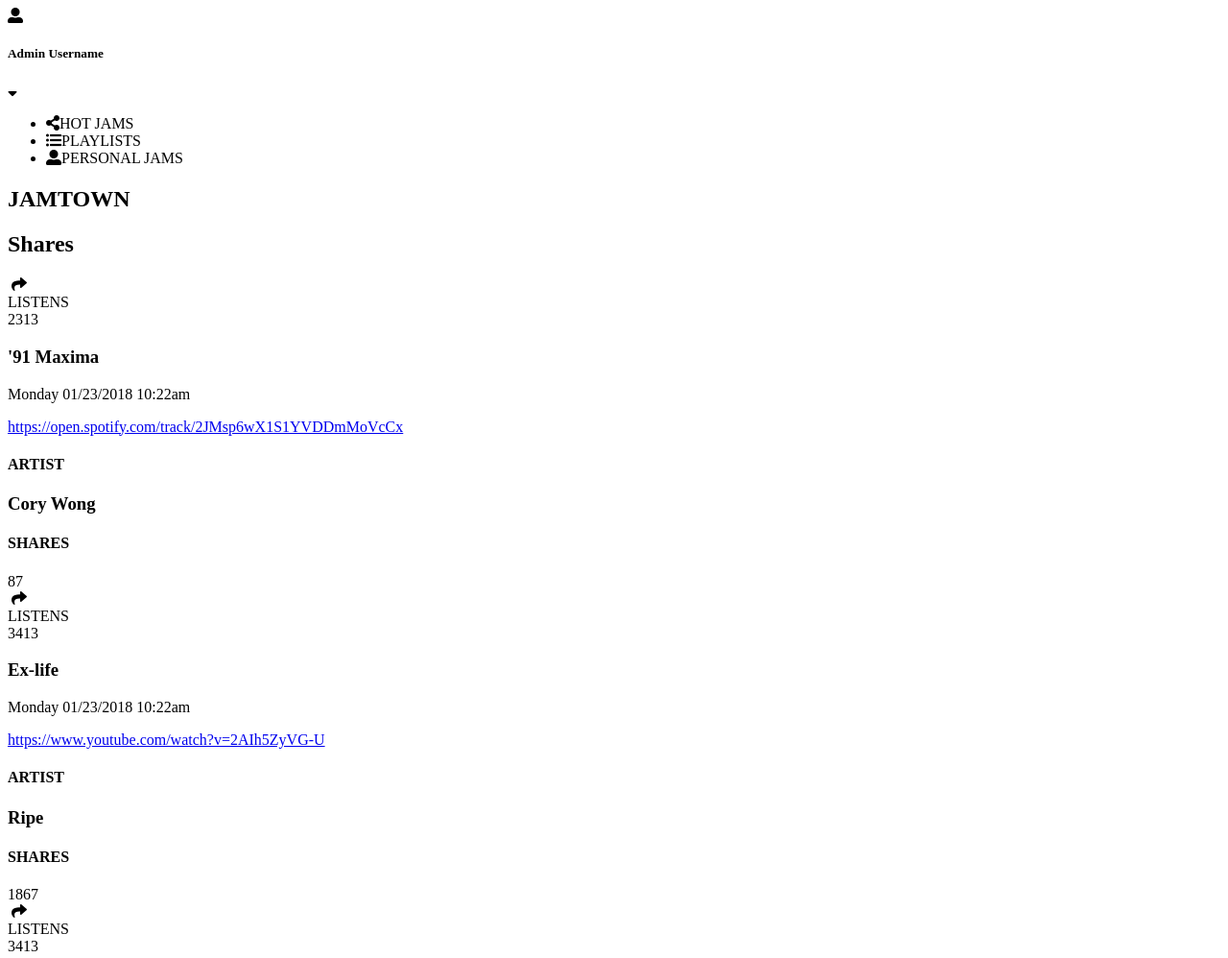
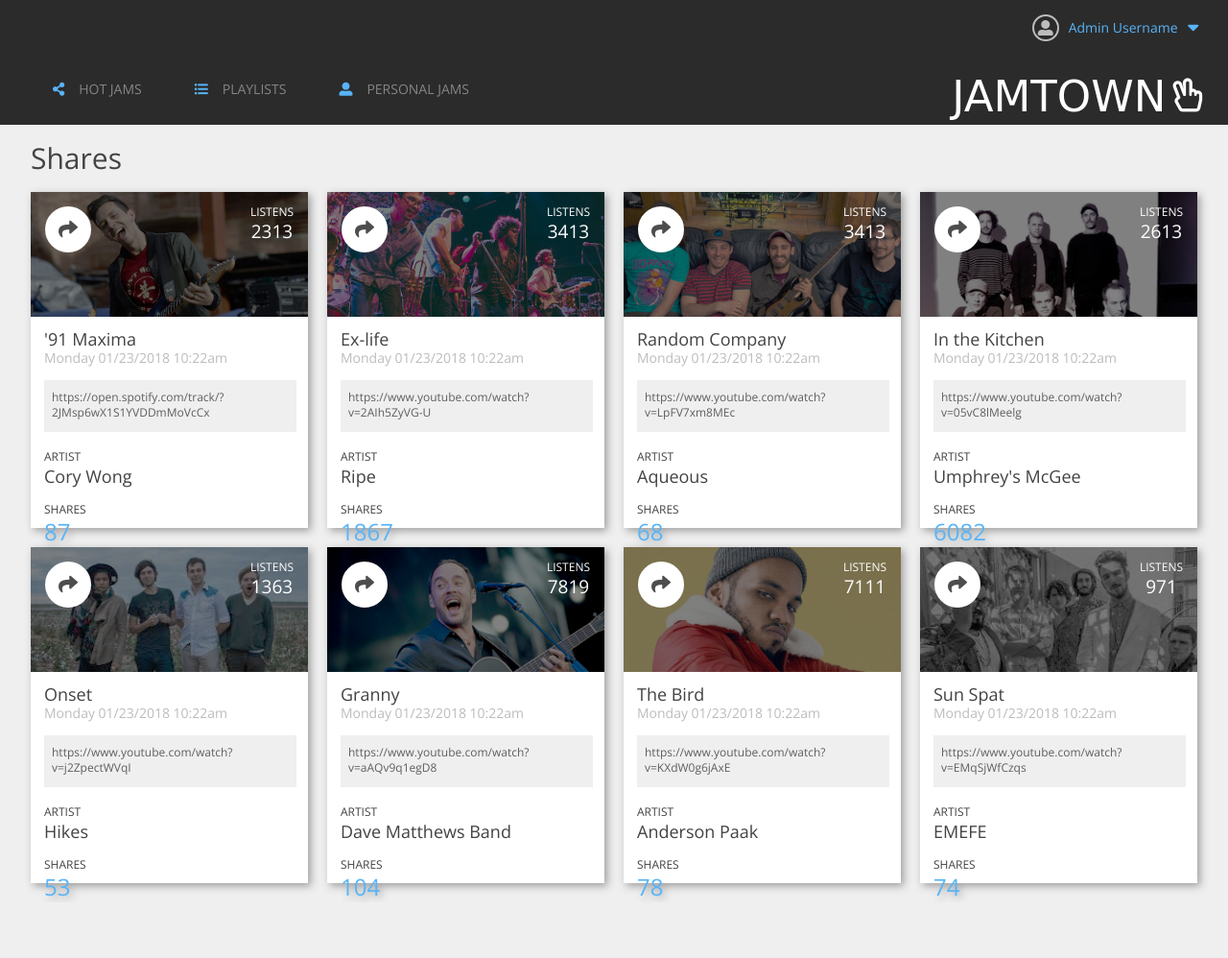
Before and after one commit to jakelauer27/jl-comp-challenge-2, a plain HTML site: page index.html in a window 1280 px wide. Shown: the top 998 px of the page at 96% size. After the commit the page ends 940 px from the top, so only its background shows below. Drawn offline with nearby package versions, Linux system fonts and the light colour scheme; a web font is replaced by a local one.

Commit message:
Add grid and desktop styling

```diff
--- a/index.html
+++ b/index.html
@@ -5,38 +5,44 @@
   <meta http-equiv="X-UA-Compatible" content="IE=edge">
   <title>Static Comp 2</title>
   <meta name="viewport" content="width=device-width, initial-scale=1">
+  <link href="https://fonts.googleapis.com/css?family=Baloo+Tammudu" rel="stylesheet">
+  <link rel="stylesheet" type="text/css" media="screen" href="reset.css" />
   <link rel="stylesheet" type="text/css" media="screen" href="style.css" />
+  <link href="https://fonts.googleapis.com/css?family=Open+Sans:300,400,700" rel="stylesheet">
   <link rel="stylesheet" href="https://use.fontawesome.com/releases/v5.3.1/css/all.css" integrity="sha384-mzrmE5qonljUremFsqc01SB46JvROS7bZs3IO2EmfFsd15uHvIt+Y8vEf7N7fWAU" crossorigin="anonymous">
 </head>
 <body>
   <nav>
     <div class="login-container">
-      <i class="fas fa-user-alt"></i>
+      <i class="fas fa-user-alt user-icon"></i>
       <h5>Admin Username</h5>
-      <i class="fas fa-sort-down"></i>
+      <i class="fas fa-sort-down user-icon-arrow"></i>
     </div>
     <ul class="nav-list">
       <li class="nav-item"><i class="fas fa-share-alt"></i>HOT JAMS</li>
       <li class="nav-item"><i class="fas fa-list-ul"></i>PLAYLISTS</li>
       <li class="nav-item"><i class="fas fa-user-alt"></i>PERSONAL JAMS</li>
     </ul>
-    <h1 class="main-title">JAMTOWN</h1>
+    <h1 class="main-title">JAMTOWN<i class="far fa-hand-peace peace-hand-icon"></i></h1>
   </nav>
   <header>
-    <h2>Shares</h2>
+    <h2 class="shares">Shares</h2>
   </header>
   <main class="container">
     <section>
-      <div class="banner">
-          <img class="background" alt="" src="">
-          <i class="fas fa-share"></i>
+      <div class="banner banner-cory">
+        <i class="fas fa-share share-arrow"></i>
+        <div class="listens-container">
           <div class="listens">LISTENS</div>
           <div class="listen-count">2313</div>
+        </div>
       </div>
       <article>
         <h3>'91 Maxima</h3>
         <p class="date">Monday 01/23/2018 10:22am</p>
-        <a href="https://open.spotify.com/track/2JMsp6wX1S1YVDDmMoVcCx">https://open.spotify.com/track/2JMsp6wX1S1YVDDmMoVcCx</a>
+        <div class="link-container">
+          <a href="https://open.spotify.com/track/2JMsp6wX1S1YVDDmMoVcCx">https://open.spotify.com/track/?2JMsp6wX1S1YVDDmMoVcCx</a>
+        </div>
         <h4>ARTIST</h4>
         <h3>Cory Wong</h3>
         <h4>SHARES</h4>
@@ -44,16 +50,19 @@
       </article>
     </section>
     <section>
-      <div class="banner">
-          <img class="background" alt="" src="">
-          <i class="fas fa-share"></i>
+      <div class="banner banner-ripe">
+        <i class="fas fa-share share-arrow"></i>
+        <div class="listens-container">
           <div class="listens">LISTENS</div>
           <div class="listen-count">3413</div>
+        </div>
       </div>
       <article>
         <h3>Ex-life</h3>
         <p class="date">Monday 01/23/2018 10:22am</p>
+        <div class="link-container">
           <a href="https://www.youtube.com/watch?v=2AIh5ZyVG-U">https://www.youtube.com/watch?v=2AIh5ZyVG-U</a>
+        </div>
         <h4>ARTIST</h4>
         <h3>Ripe</h3>
         <h4>SHARES</h4>
@@ -61,16 +70,19 @@
       </article>
     </section>
     <section>
-      <div class="banner">
-          <img class="background" alt="" src="">
-          <i class="fas fa-share"></i>
+      <div class="banner banner-aqueous">
+        <i class="fas fa-share share-arrow"></i>
+        <div class="listens-container">
           <div class="listens">LISTENS</div>
           <div class="listen-count">3413</div>
+        </div>
       </div>
       <article>
         <h3>Random Company</h3>
         <p class="date">Monday 01/23/2018 10:22am</p>
+        <div class="link-container">
           <a href="https://www.youtube.com/watch?v=LpFV7xm8MEc">https://www.youtube.com/watch?v=LpFV7xm8MEc</a>
+        </div>
         <h4>ARTIST</h4>
         <h3>Aqueous</h3>
         <h4>SHARES</h4>
@@ -78,16 +90,19 @@
       </article>
     </section>
     <section>
-      <div class="banner">
-          <img class="background" alt="" src="">
-          <i class="fas fa-share"></i>
+      <div class="banner banner-umphreys">
+        <i class="fas fa-share share-arrow"></i>
+        <div class="listens-container">
           <div class="listens">LISTENS</div>
           <div class="listen-count">2613</div>
+        </div>
       </div>
       <article>
         <h3>In the Kitchen</h3>
         <p class="date">Monday 01/23/2018 10:22am</p>
+        <div class="link-container">
           <a href="https://www.youtube.com/watch?v=05vC8lMeelg">https://www.youtube.com/watch?v=05vC8lMeelg</a>
+        </div>
         <h4>ARTIST</h4>
         <h3>Umphrey's McGee</h3>
         <h4>SHARES</h4>
@@ -95,16 +110,19 @@
       </article>
     </section>
     <section>
-      <div class="banner">
-          <img class="background" alt="" src="">
-          <i class="fas fa-share"></i>
+      <div class="banner banner-hikes">
+        <i class="fas fa-share share-arrow"></i>
+        <div class="listens-container">
           <div class="listens">LISTENS</div>
           <div class="listen-count">1363</div>
+        </div>
       </div>
       <article>
         <h3>Onset</h3>
         <p class="date">Monday 01/23/2018 10:22am</p>
+        <div class="link-container">
           <a href="https://www.youtube.com/watch?v=j2ZpectWVqI">https://www.youtube.com/watch?v=j2ZpectWVqI</a>
+        </div>
         <h4>ARTIST</h4>
         <h3>Hikes</h3>
         <h4>SHARES</h4>
@@ -112,33 +130,39 @@
       </article>
     </section>
     <section>
-      <div class="banner">
-          <img class="background" alt="" src="">
-          <i class="fas fa-share"></i>
+      <div class="banner banner-dave">
+        <i class="fas fa-share share-arrow"></i>
+        <div class="listens-container">
           <div class="listens">LISTENS</div>
           <div class="listen-count">7819</div>
+        </div>
       </div>
       <article>
         <h3>Granny</h3>
         <p class="date">Monday 01/23/2018 10:22am</p>
+        <div class="link-container">
           <a href="https://www.youtube.com/watch?v=aAQv9q1egD8">https://www.youtube.com/watch?v=aAQv9q1egD8</a>
+        </div>
         <h4>ARTIST</h4>
         <h3>Dave Matthews Band</h3>
-        <h4>SHARES</h4>
+        <h4 class=>SHARES</h4>
         <div class="share-count">104</div>
       </article>
     </section>
     <section>
-      <div class="banner">
-          <img class="background" alt="" src="">
-          <i class="fas fa-share"></i>
+      <div class="banner banner-anderson">
+        <i class="fas fa-share share-arrow"></i>
+        <div class="listens-container">
           <div class="listens">LISTENS</div>
           <div class="listen-count">7111</div>
+        </div>
       </div>
       <article>
         <h3>The Bird</h3>
         <p class="date">Monday 01/23/2018 10:22am</p>
+        <div class="link-container">
           <a href="https://www.youtube.com/watch?v=KXdW0g6jAxE">https://www.youtube.com/watch?v=KXdW0g6jAxE</a>
+        </div>
         <h4>ARTIST</h4>
         <h3>Anderson Paak</h3>
         <h4>SHARES</h4>
@@ -146,16 +170,19 @@
       </article>
     </section>
     <section>
-      <div class="banner">
-          <img class="background" alt="" src="">
-          <i class="fas fa-share"></i>
+      <div class="banner banner-emefe">
+        <i class="fas fa-share share-arrow"></i>
+        <div class="listens-container">
           <div class="listens">LISTENS</div>
           <div class="listen-count">971</div>
+        </div>
       </div>
       <article>
         <h3>Sun Spat</h3>
         <p class="date">Monday 01/23/2018 10:22am</p>
+        <div class="link-container">
           <a href="https://www.youtube.com/watch?v=EMqSjWfCzqs">https://www.youtube.com/watch?v=EMqSjWfCzqs</a>
+        </div>
         <h4>ARTIST</h4>
         <h3>EMEFE</h3>
         <h4>SHARES</h4>
--- /dev/null
+++ b/reset.css
@@ -0,0 +1,48 @@
+/* http://meyerweb.com/eric/tools/css/reset/
+   v2.0 | 20110126
+   License: none (public domain)
+*/
+
+html, body, div, span, applet, object, iframe,
+h1, h2, h3, h4, h5, h6, p, blockquote, pre,
+a, abbr, acronym, address, big, cite, code,
+del, dfn, em, img, ins, kbd, q, s, samp,
+small, strike, strong, sub, sup, tt, var,
+b, u, i, center,
+dl, dt, dd, ol, ul, li,
+fieldset, form, label, legend,
+table, caption, tbody, tfoot, thead, tr, th, td,
+article, aside, canvas, details, embed,
+figure, figcaption, footer, header, hgroup,
+menu, nav, output, ruby, section, summary,
+time, mark, audio, video {
+	margin: 0;
+	padding: 0;
+	border: 0;
+	font-size: 100%;
+	font: inherit;
+	vertical-align: baseline;
+}
+/* HTML5 display-role reset for older browsers */
+article, aside, details, figcaption, figure,
+footer, header, hgroup, menu, nav, section {
+	display: block;
+}
+body {
+	line-height: 1;
+}
+ol, ul {
+	list-style: none;
+}
+blockquote, q {
+	quotes: none;
+}
+blockquote:before, blockquote:after,
+q:before, q:after {
+	content: '';
+	content: none;
+}
+table {
+	border-collapse: collapse;
+	border-spacing: 0;
+}
--- a/style.css
+++ b/style.css
@@ -0,0 +1,222 @@
+body {
+  background-color: rgb(239, 239, 239);
+  font-family: 'Open Sans', sans-serif;
+  color: rgb(66, 66, 66);
+}
+
+h5 {
+  font-size: 14px;
+  margin: auto 10px;
+}
+
+/*NAV BAR STYLING*/
+nav {
+  background-color: rgb(43, 43, 43);
+  color: white;
+  height: 130px;
+  position: relative;
+}
+
+nav:after {
+  content: "";
+  display: table;
+  clear: both;
+}
+
+.login-container {
+  color: rgb(88, 180, 247);
+  display: flex;
+  float: right;
+  margin: 15px 30px;
+}
+
+.user-icon {
+  border: 2px solid rgb(188,188, 188);
+  color: rgb(188,188, 188);
+  padding: 4px;
+  border-radius: 50%
+}
+
+.user-icon-arrow {
+  font-size: 20px;
+}
+
+.nav-list {
+  display: flex;
+  position: absolute;
+  bottom: 30px;
+  left: 20px;
+}
+
+.main-title {
+  float: right;
+}
+
+li {
+  margin: 0 20px;
+  font-size: 14px;
+  color: rgb(133, 133, 133)
+}
+
+li i {
+  margin: 0 15px;
+  color: rgb(88, 180, 247);
+}
+
+.main-title {
+  position: absolute;
+  right: 20px;
+  bottom: 5px;
+  font-family: 'Baloo Tammudu', cursive;
+  font-size: 45px;
+}
+
+.peace-hand-icon {
+  font-size: 35px;
+  margin: 5px 7px;
+  position: relative;
+  bottom: 4px;
+}
+
+.shares {
+  font-size: 30px;
+  color: rgb(67, 67, 67);
+  margin: 20px 2.5%;
+}
+/*GRID STYLING*/
+
+.container {
+  display: grid;
+  grid-template-rows: 1fr 1fr;
+  grid-template-columns: 1fr 1fr 1fr 1fr;
+  grid-gap: 20px;
+  height: 90vh;
+  width: 95vw;
+  margin: 10px auto;
+  justify-content: center;
+}
+
+section {
+  background-color: rgb(255, 255, 255);
+  width: 100%;
+  filter: drop-shadow(3px 3px 4px #9e9e9e);
+}
+
+/*GRID ITEM STYLING*/
+
+/*GRID ITEM BANNER*/
+
+.banner {
+  height: 130px;
+  background-size: cover;
+  background-color: rgba(46, 46, 46, 0.6);
+  background-blend-mode: darken;
+  color: white;
+}
+
+.banner:after {
+  content: "";
+  display: table;
+  clear: both;
+}
+
+.share-arrow {
+  color: rgb(77, 77, 77);
+  background-color: white;
+  border: 2px solid white;
+  border-radius: 50%;
+  font-size: 20px;
+  padding: 12px;
+  margin: 15px;
+}
+
+.listens-container {
+  float: right;
+  margin: 15px;
+  text-align: center;
+}
+
+.listens {
+  font-size: 12px;
+  margin-bottom: 5px;
+  font-weight: 300;
+}
+
+.listen-count {
+  font-size: 19px;
+}
+
+.banner-cory {
+  background-image: url(images/cory-wong.jpg);
+}
+
+.banner-ripe {
+  background-image: url(images/ripe.jpg);
+}
+
+.banner-aqueous {
+  background-image: url(images/Aqueous.jpg);
+}
+
+.banner-umphreys {
+  background-image: url(images/ump.jpg);
+}
+
+.banner-hikes {
+  background-image: url(images/hikes.jpeg);
+}
+
+.banner-dave {
+  background-image: url(images/dave.png);
+}
+
+.banner-anderson {
+  background-image: url(images/anderson.jpg)
+}
+
+.banner-emefe {
+  background-image: url(images/emefe.jpeg)
+}
+
+/*GRID ITEM BODY*/
+
+
+article {
+  width: 95%;
+  margin: 14px;
+  height: 100px;
+}
+
+h3 {
+  font-size: 18px;
+}
+
+.date {
+  font-size: 14px;
+  color: rgb(188,188, 188);
+  margin: 4px 0 12px 0;
+  font-weight: 300;
+}
+
+.link-container {
+  background-color: rgb(239, 239, 239);
+  padding: 8px 8px 14px 8px;
+  word-wrap: break-word;
+  margin: 16px 12px 16px 0px;
+}
+
+a {
+  color: rgb(95, 95, 95);
+  font-size: 12px;
+  text-decoration: none;
+}
+
+h4 {
+  font-size: 12px;
+  margin: 20px 0px 5px 0px;
+}
+
+.share-count {
+  color: rgb(88, 180, 247);
+  font-size: 24px;
+}
```
Also changed, not shown: images/Aqueous.jpg (added), images/anderson.jpg (added), images/cory-wong.jpg (added), images/dave.png (added), images/emefe.jpeg (added), images/hikes.jpeg (added), images/ripe.jpg (added), images/ump.jpg (added). Lines whose indentation alone changed are shown as unchanged.
